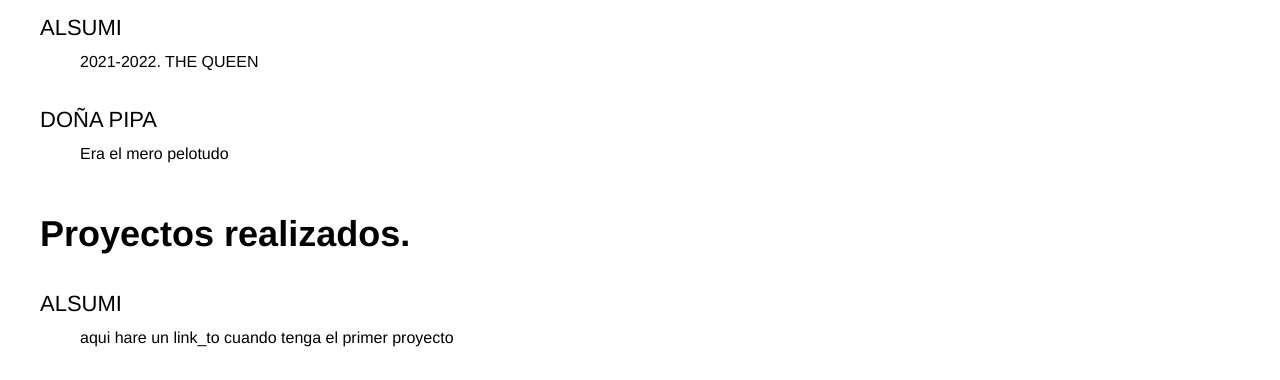
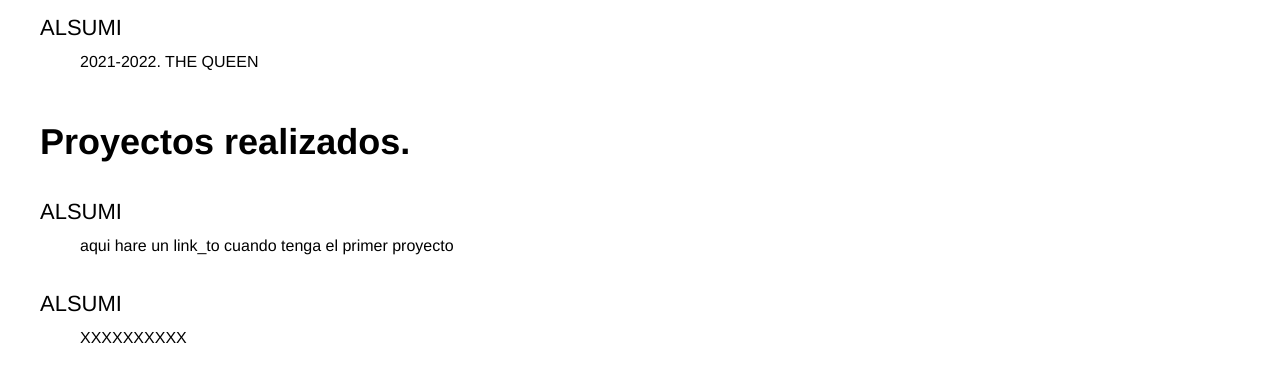
Before and after one commit to GustavoEstrada1294/CV_curso_git, a plain HTML site: page index.html in a window 1280 px wide. Shown: the part 673-1053 px from the top of the page. Drawn offline with Linux system fonts and the light colour scheme.

Commit message:
quite informacion de doña pipa

```diff
--- a/index.html
+++ b/index.html
@@ -45,8 +45,7 @@
                         <dl>
                             <dt style="font-size:22px; text-transform:uppercase; margin-bottom:12px; margin-top:20px;">ALSUMI</dt>
                             <dd>2021-2022. THE QUEEN </dd>
-                            <dt style="font-size:22px; text-transform:uppercase; margin-bottom:12px; margin-top:36px;">Doña pipa</dt>
-                            <dd>Era el mero pelotudo</dd>
+
 
                         </dl>
                     </div>
```
